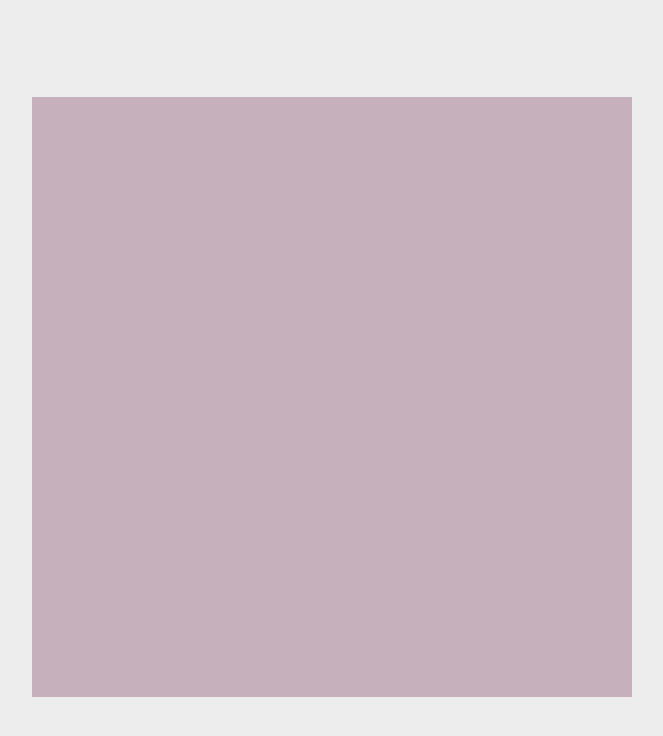
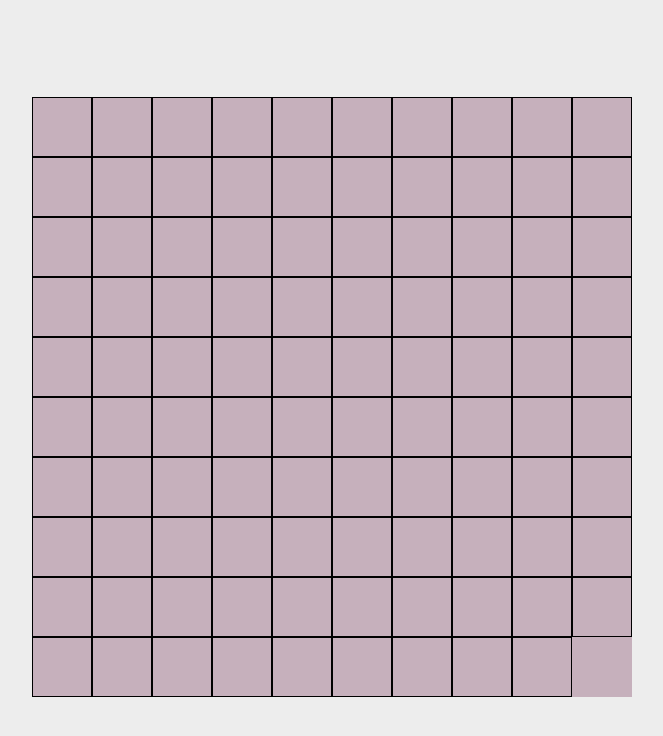
Before and after one commit to maricamola/js-campominato-grid, a plain HTML site: page index.html in a window 1280 px wide. Shown: the part 60-796 px from the top of the page, without its empty margins (308-971 px from the left). Drawn offline with Linux system fonts and the light colour scheme.

Commit message:
added toggle to select squares

```diff
--- a/script.js
+++ b/script.js
@@ -0,0 +1,28 @@
+//Creo const per selezionare il container
+
+const container = document.querySelector('.container');
+
+//Creo il ciclo per generare i 100 square
+
+for(let i = 1; i < 100; i++ ){
+
+  const firstSquare =  createSquare();
+
+  //aggiungiamo un evento al 'click'
+  // 'this' ci serve per richiamare l'elemento che abbiamo     cliccato
+  firstSquare.addEventListener('click', function(){
+    this.classList.toggle('click')
+  })
+  container.appendChild(firstSquare)
+}
+
+//Creo funzione per generare lo square
+
+function createSquare() {
+  const newSquare = document.createElement('div');
+
+  //assegno nome alla classe square
+  newSquare.className = 'square';
+
+  return newSquare ;
+}
--- a/style.css
+++ b/style.css
@@ -30,7 +30,12 @@ h1{
 }
 
 .square{
-  border: 1px solid white;
+  border: 1px solid black;
   width: calc(100% / 10);
   aspect-ratio: 1 / 1;
+  cursor: pointer;
 }
+
+.square.click{
+  background-color: #F9F9F9;
+}
```
